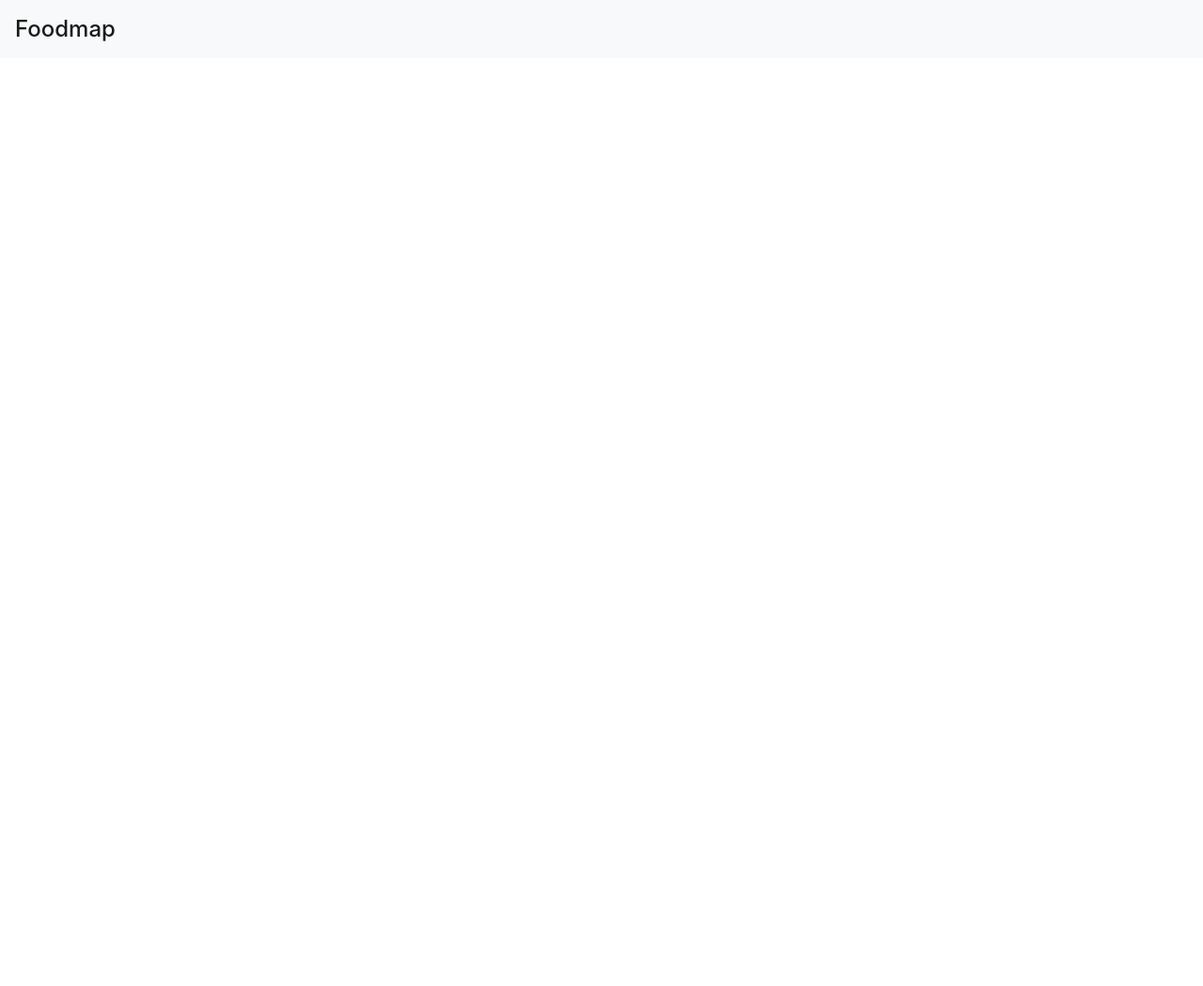
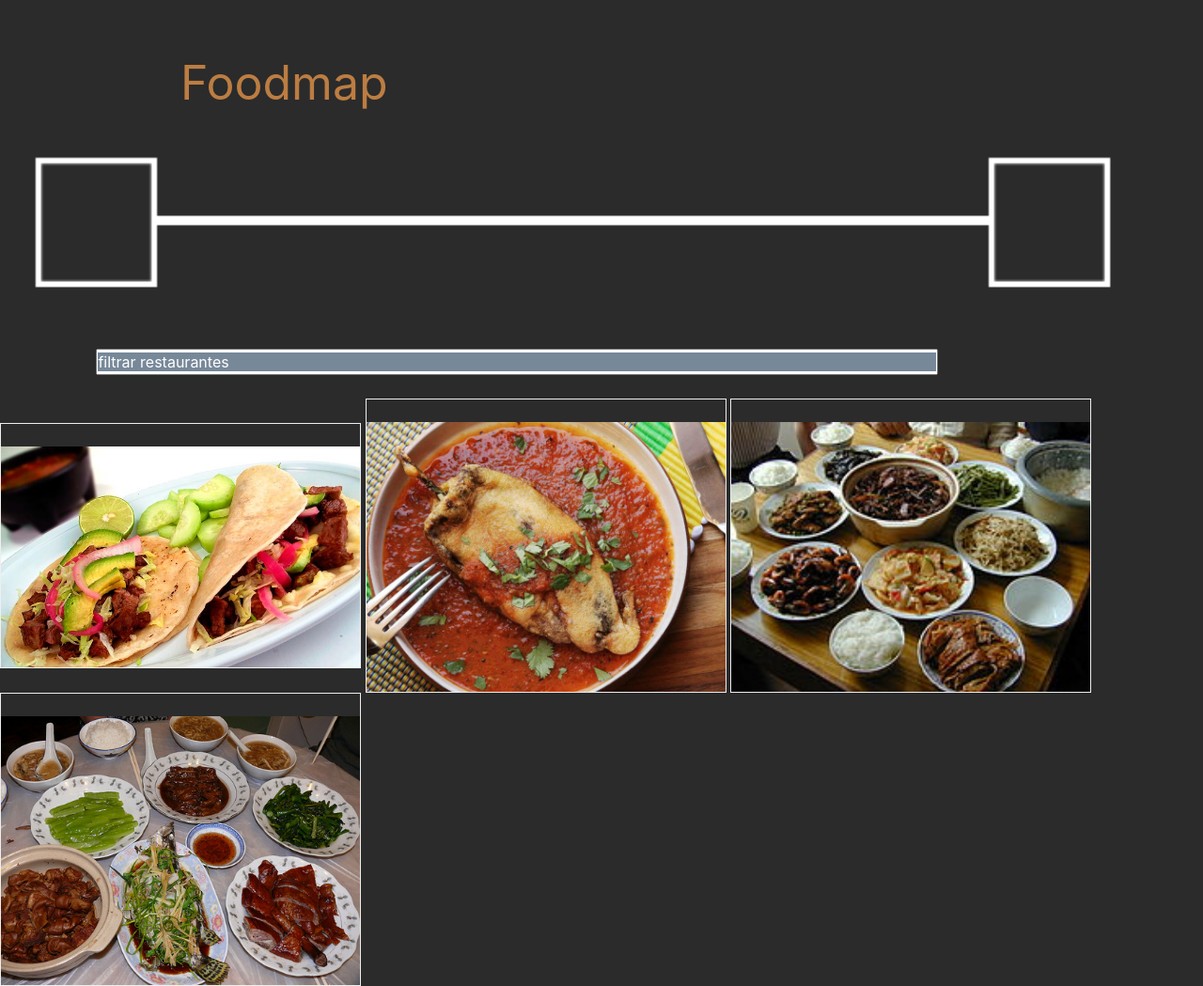
Before and after one commit to KaryRQ/foodmap, a plain HTML site: page index.html in a window 1280 px wide. Shown: the whole page at 94% size. Before the commit the page ends 800 px from the top, so only its background shows below. Drawn offline with nearby package versions, Linux system fonts and the light colour scheme.

Commit message:
funcionalidad,falta estilo

```diff
--- a/css/main.css
+++ b/css/main.css
@@ -3,20 +3,58 @@
     padding: 0;
 }
 
-
-#splash{
-    margin:0;
-    background-color:#2B2B2B;
-    height: 100%;
-    width:100%;
-    padding-top: 100%;
-    padding-bottom: 150%;
+body{
+    background-color: #2B2B2B
 }
 
+#splash,
+#container2{
+    background-color:#2B2B2B;
+}
+
+#linea{
+    width: 94%
+}
+.brand{
+    color:#BC7D42;
+    font-size: 50px;
+margin-top: 75%;
+    margin-left: 8%;
+}
+
+/*estilo de logo de contendor2*/
 .foodmap{
     color:#BC7D42;
-    font-size: 24px;
-    display:flex;
-    justify-content: center;
-    align-items: center;
+    font-size: 50px;
+    margin-left: 15%;
+    margin-top: 4%;
 }
+
+/*estilo de área de comida*/
+.comida {
+    border: 1px solid #eee;
+    width:30%;
+    height: 20%;
+    display: inline-block;
+}
+
+
+
+.foodimg{
+    width: 100%;
+    height: 100%;
+}
+
+/*estilo delbuscador input de búsqueda*/
+#buscador{
+  width: 70%;
+  font-size: 16px;
+  margin-left: 8%;
+  margin-bottom: 2%;
+}
+
+#buscador::-webkit-input-placeholder {
+    color: white;
+    background-color: lightslategray;
+    outline: 0%;
+  }
--- a/index.html
+++ b/index.html
@@ -1,29 +1,72 @@
 <!DOCTYPE html>
 <html lang="en">
+
 <head>
     <meta charset="UTF-8">
     <meta name="viewport" content="width=device-width, initial-scale=1.0">
     <meta http-equiv="X-UA-Compatible" content="ie=edge">
-<link rel="stylesheet" href="https://maxcdn.bootstrapcdn.com/bootstrap/4.0.0/css/bootstrap.min.css" integrity="sha384-Gn5384xqQ1aoWXA+058RXPxPg6fy4IWvTNh0E263XmFcJlSAwiGgFAW/dAiS6JXm" crossorigin="anonymous">
+    <!--scripts de jquery-->
+    <script src="https://code.jquery.com/jquery-3.2.1.min.js" integrity="sha256-hwg4gsxgFZhOsEEamdOYGBf13FyQuiTwlAQgxVSNgt4="
+        crossorigin="anonymous"></script>
+    <!--hojas de estilo de bootstrap y de main.css -->
+    <link rel="stylesheet" href="https://maxcdn.bootstrapcdn.com/bootstrap/4.0.0/css/bootstrap.min.css" integrity="sha384-Gn5384xqQ1aoWXA+058RXPxPg6fy4IWvTNh0E263XmFcJlSAwiGgFAW/dAiS6JXm"
+        crossorigin="anonymous">
+    <link rel="stylesheet" href="css/main.css">
+    <title>Foodmap</title>
+</head>
 
-<link rel="stylesheet" href="css/main.css">
-    <title>Foodmap</title>
 
-</head>
 <body>
 
-<section class="container-fluid" id="splash"  style=" display:none;">
-  <h1 class="foodmap">Foodmap</h1>
-</section>
-<main id="container2" style=" display:none;">
-    <nav class="navbar navbar-light bg-light">
-  <span class="navbar-brand mb-0 h1 foodmap">Foodmap</span>
-</nav>
+    <!--vista splash-->
+    <section class="container-fluid" id="splash" style=" display:none;">
+        <h1 class="brand">Foodmap</h1>
+    </section>
+    <!--segunda vista/pantalla principal-->
+    <main id="container2" style=" display:none;">
+        <div class="foodmap">Foodmap</div>
+        <img src="assets/images/linea.png" alt="linea" id="linea">
 
-</main>
+        <!--input de búsqueda -->
+        <div class="busqueda">
+            <input id="buscador" type="input" placeholder="filtrar restaurantes" value="">
+        </div>
 
-<script src="https://code.jquery.com/jquery-3.2.1.min.js" integrity="sha256-hwg4gsxgFZhOsEEamdOYGBf13FyQuiTwlAQgxVSNgt4="
-    crossorigin="anonymous"></script>
-<script src="js/app.js"></script>
+        <!--contenedores de comidas -->
+        <div class="comida">
+            <div class="contenedorcomida">
+                <label class="tiposComida comidamexicana"></label>
+                <img src="assets/images/mexicana1.jpg" class="foodimg" alt="">
+            </div>
+        </div>
+
+        <div class="comida">
+            <div class="contenedorcomida">
+                <label class="tiposComida comidamexicana"></label>
+                <img src="assets/images/mexicana2.jpg" class="foodimg" alt="">
+            </div>
+        </div>
+
+        <div class="comida">
+            <div class="contenedorcomida">
+                <label class="tiposComida comidachina"></label>
+                <img src="assets/images/china1.jpg" class="foodimg" alt="">
+            </div>
+        </div>
+
+        <div class="comida">
+            <div class="contenedorcomida">
+                <label class="tiposComida comidachina"></label>
+                <img src="assets/images/china2.jpg" class="foodimg" alt="">
+            </div>
+        </div>
+
+
+
+    </main>
+    <!--vinculo con script de app.js -->
+
+    <script src="js/app.js"></script>
 </body>
+
 </html>
--- a/js/app.js
+++ b/js/app.js
@@ -1,9 +1,30 @@
+/*vista splash */
+
 $().ready(function () {
     $("#splash").fadeIn(0000).fadeOut(2000);
 });
 
-$(document).ready(function() {
-    setTimeout(function() {
+$(document).ready(function () {
+    setTimeout(function () {
         $("#container2").fadeIn(1500);
-    },2000);
+    }, 2000);
 });
+
+/*busqueda por tipo de comida */
+$(document).ready(function () {
+    $('#buscador').keyup(function () {
+        var tiposComida = $('.tiposComida');
+        var buscar = $(this).val();
+        var comida = '';
+        for (var i = 0; i < tiposComida.length; i++) {
+            comida = $(tiposComida[i]).html().toLowerCase();
+            for (var x = 0; x < comida.length; x++) {
+                if (buscar.length == 0 || comida.indexOf(buscar) > -1) {
+                    $(tiposComida[i]).parents('.comida').show();
+                } else {
+                    $(tiposComida[i]).parents('.comida').hide();
+                }
+            }
+        }
+    });
+});
```
Also changed, not shown: assets/images/china1.jpg (added), assets/images/china2.jpg (added), assets/images/linea.png (added), assets/images/mexicana1.jpg (added), assets/images/mexicana2.jpg (added).
